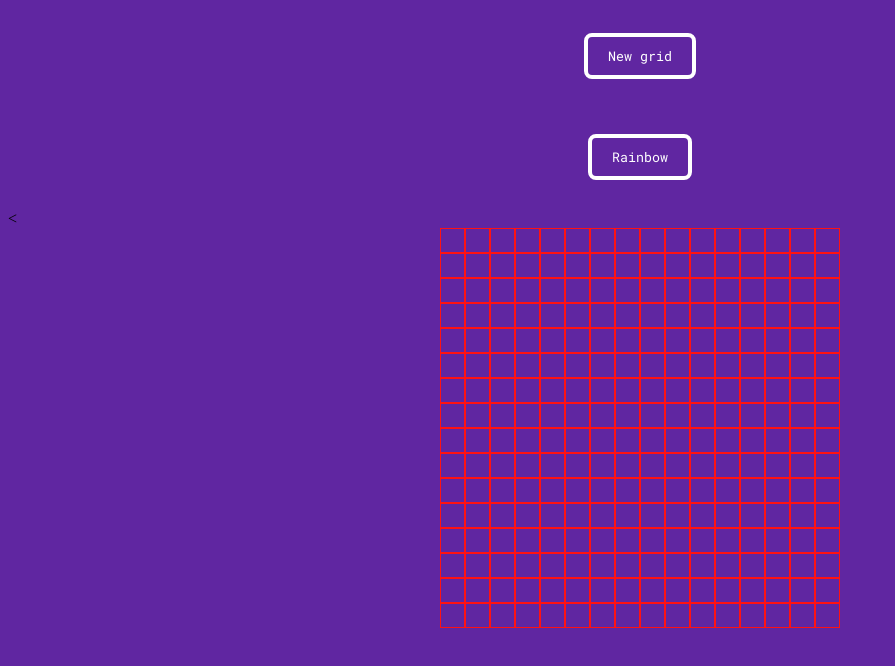
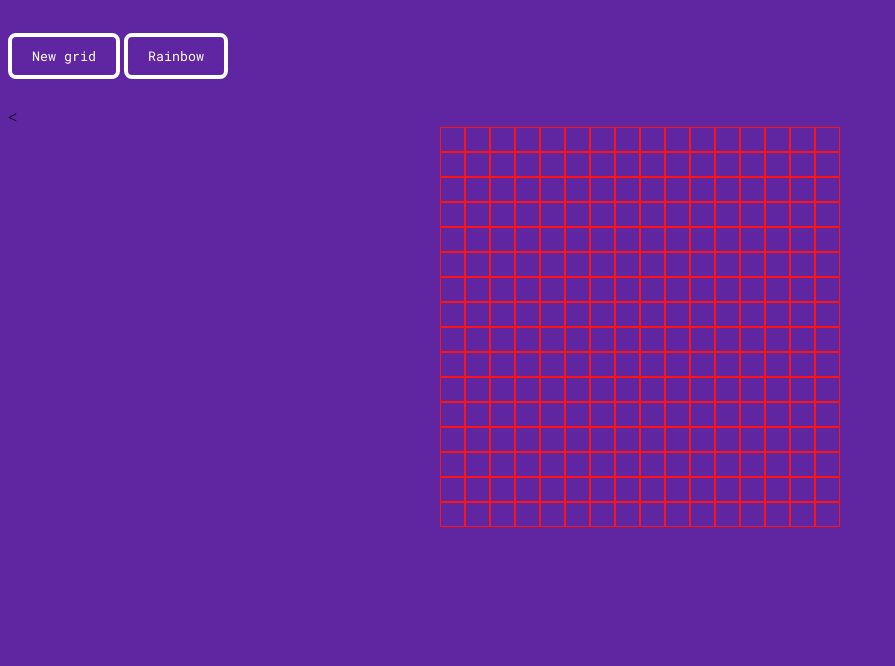
Before and after one commit to YousufRab/Etch_a_Sketch, a plain HTML site: page index.html in a window 1280 px wide. Shown: the whole page, without its empty margins (0-895 px from the left). Drawn offline with Linux system fonts and the light colour scheme.

Commit message:
wrap buttons with new div element

```diff
--- a/index.html
+++ b/index.html
@@ -12,8 +12,10 @@
     <script src="EASscript.js" defer></script>
 </head>
 <body>
-    <button class="newGridBtn" id="btn">New grid</button>
-    <button class="newGridBtn" id="rainbowBtn" type="button">Rainbow</button>
+    <div class="btnContainer">
+        <button class="newGridBtn" id="btn">New grid</button>
+        <button class="newGridBtn" id="rainbowBtn" type="button">Rainbow</button>
+    </div>
     <
 
 </body>
```
